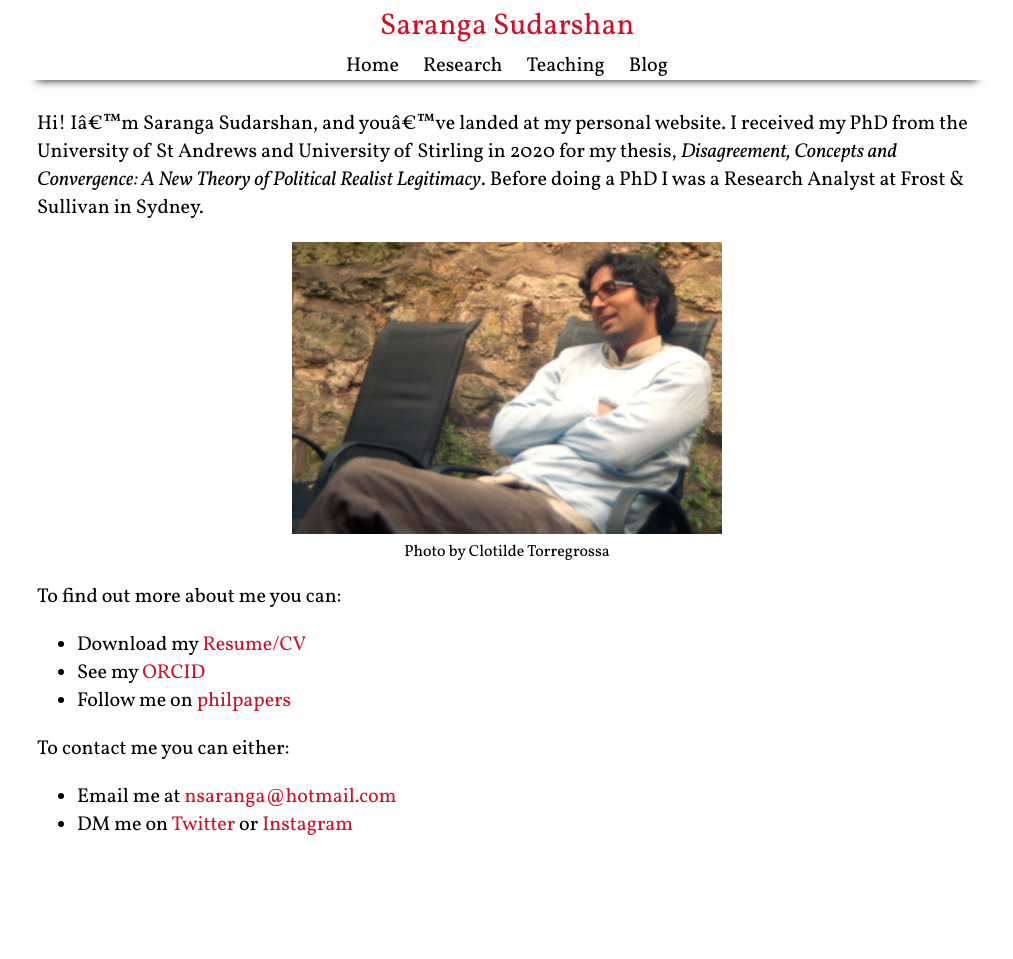
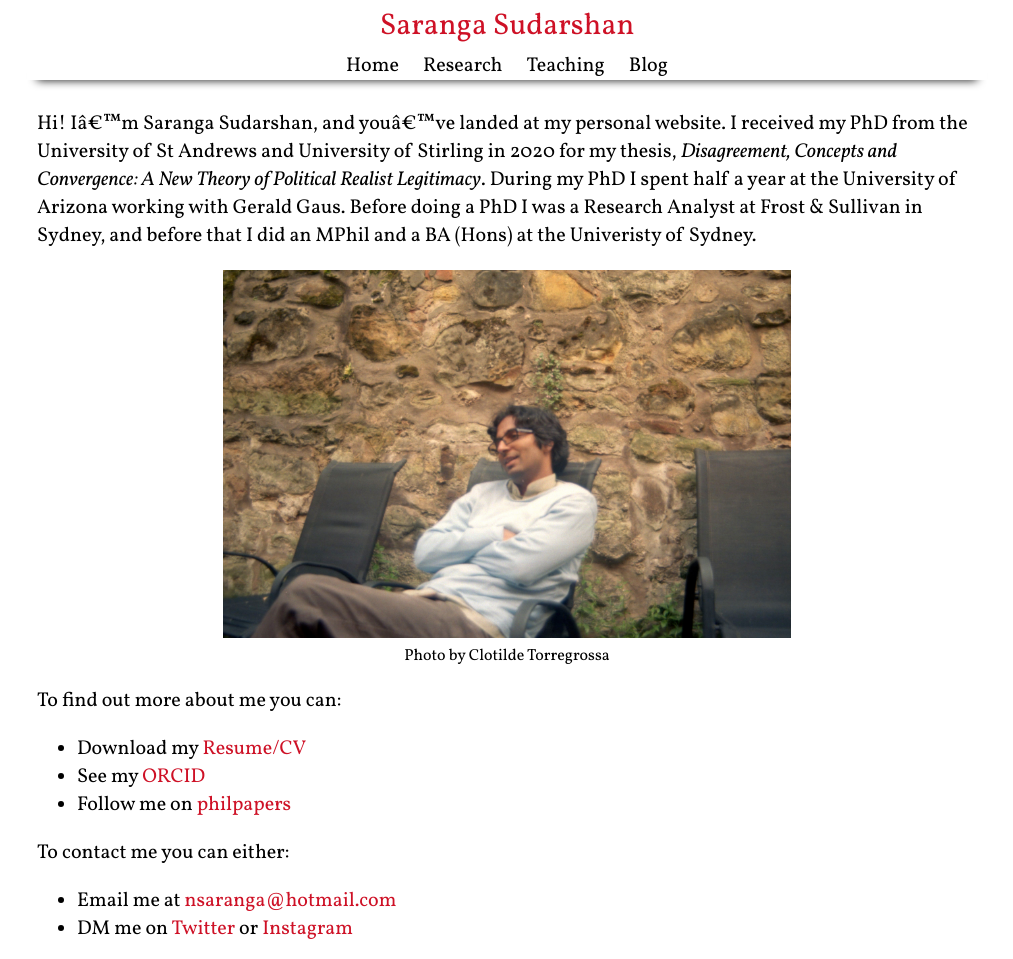
Before and after one commit to nsaranga/saranga.github.io, a Jekyll site: the page built from index.md, in a window 1280 px wide. Shown: the whole page, without its empty margins (133-1146 px from the left). Built offline with Jekyll 4.4.1, drawn with Linux system fonts in a browser that asks for light colours; before the commit the page ends 900 px from its top, so only the background shows below that.

Commit message:
changes to images and blog

```diff
--- a/assets/sswp.css
+++ b/assets/sswp.css
@@ -15,6 +15,9 @@ h1, h2{font-family:Vollkorn;font-weight:400;}
 p, li{font-family:Vollkorn;font-weight:400;font-size:20px;text-align:left;}
 a{color:#ce1126;font-family:Vollkorn;font-weight:400;text-decoration:none}
 a:hover{color:#ce1126;text-decoration:underline}
+img{max-width:66%;height:auto;}
+
+
 /*
 dd{font-family:Vollkorn;font-weight:400;font-size:18px}
 dt{font-family:Vollkorn;font-weight:400;font-size:20px}
--- a/assets/sswpmobile.css
+++ b/assets/sswpmobile.css
@@ -1,20 +1,31 @@
 @font-face{font-family:"Vollkorn"}
 @font-face{font-family:"Crimson Text"}
 .navbar{box-shadow: 0px 10px 10px -10px black;background-color:white;position:sticky;top:0;width:100%;text-align:center;font-size:20px;font-family:Vollkorn;font-weight:400;display:inline-block;margin:0px;}
-.navbuttons{text-align:center;padding:0px 10px 0px 10px;color:black;cursor:pointer;text-decoration:none;display:inline-block;-webkit-transition-duration:0.3s;transition-duration:0.3s;margin:0px;}
-.navbuttons:hover{background-color:grey;color:white;cursor:pointer;text-decoration:none;}
+.navbuttons{text-align:center;padding:0px 10px 0px 10px;color:black;cursor:pointer;text-decoration:none;display:inline-block;margin:0px;}
+.navbuttons:hover{background-color:grey;color:white;cursor:pointer;text-decoration:none;-webkit-transition-duration:0.3s;transition-duration:0.3s;}
 .navbuttons:active{background-color:black;color:white;text-decoration:none;}
 
 .titlebox{background-color:white;top:0;width:100%;text-align:center;font-family:Vollkorn;font-weight:400;font-size:30px;display:inline-block;margin:5px 0px 5px 0px;}
-.titlelink{text-decoration:none;-webkit-transition-duration:0.3s;transition-duration:0.3s;}
+.titlelink{text-decoration:none;}
 .titlelink:visited{color:black;}
 .titlelink:hover{cursor:pointer;text-decoration:underline;}
 
-.page-content{padding:0px 10px 0px 10px;font-family:Vollkorn;font-weight:400;}
+.page-content{padding:10px 10px 0px 10px;font-family:Vollkorn;font-weight:400;}
 h1, h2{font-family:Vollkorn;font-weight:400;}
-p{font-family:Vollkorn;font-weight:400;font-size:18px;text-align:justify;}
+p, li{font-family:Vollkorn;font-weight:400;font-size:20px;text-align:left;}
+a{color:#ce1126;font-family:Vollkorn;font-weight:400;text-decoration:none}
+a:hover{color:#ce1126;text-decoration:underline}
+img{max-width:100%;height:auto;}
+
+
+/*
+dd{font-family:Vollkorn;font-weight:400;font-size:18px}
+dt{font-family:Vollkorn;font-weight:400;font-size:20px}
+
+ul{font-family:Vollkorn;font-weight:400;}
+
 
 /*.titles{font-family:Vollkorn;font-weight:400;}
 .links{color:#ce1126;font-family:Vollkorn;font-weight:400;text-decoration:none}
 .links:hover{color:#ce1126;text-decoration:underline}
-.articlesection{padding:0px 5px 0px 5px;-webkit-column-count:3;-moz-column-count:3;column-count:3;}*/
+*/
--- a/index.md
+++ b/index.md
@@ -6,11 +6,11 @@ layout: default
 *Credit: Clotilde Torregrossa*
 -->
 
-Hi! I'm Saranga Sudarshan, and you've landed at my personal website. I received my PhD from the University of St Andrews and University of Stirling in 2020 for my thesis, *Disagreement, Concepts and Convergence: A New Theory of Political Realist Legitimacy*. Before doing a PhD I was a Research Analyst at Frost & Sullivan in Sydney.
-
+Hi! I'm Saranga Sudarshan, and you've landed at my personal website. I received my PhD from the University of St Andrews and University of Stirling in 2020 for my thesis, *Disagreement, Concepts and Convergence: A New Theory of Political Realist Legitimacy*. During my PhD I spent half a year at the University of Arizona working with Gerald Gaus. Before doing a PhD I was a Research Analyst at Frost & Sullivan in Sydney, and before that I did an MPhil and a BA (Hons) at the Univeristy of Sydney.
 
 <figure style="text-align:center;">
-<img src="/assets/profile.jpg" alt="Profile" style="max-width:50%;height: auto;"/> <figcaption> Photo by Clotilde Torregrossa
+<img src="/assets/img014.jpg" alt="Profile"/>
+<figcaption> Photo by Clotilde Torregrossa
 </figcaption>
 </figure>
 
```
Also changed, not shown: blog.md (+0 -1 lines), 6 other files.
